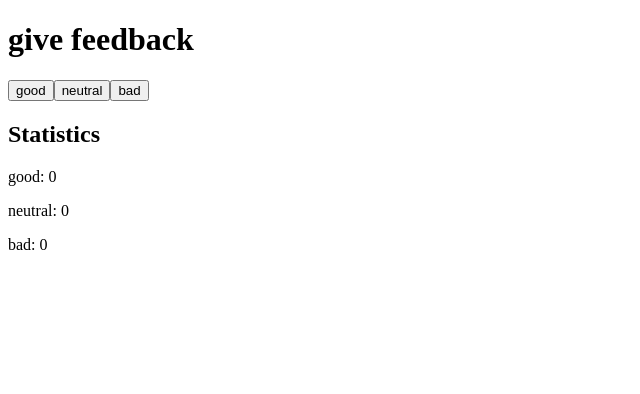
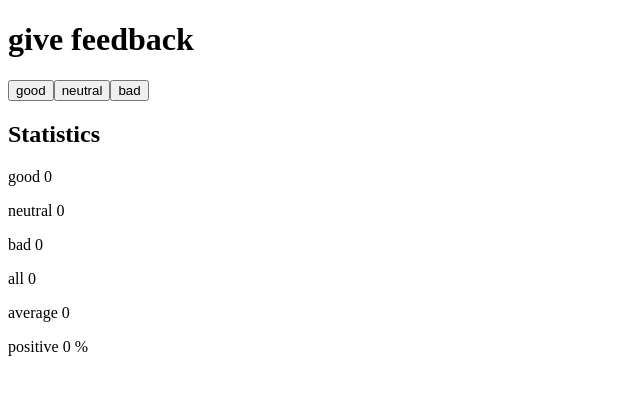
Before and after one commit to kostakoios/Deep-Dive-Into-Modern-Web-Development, a React (Vite) app in the folder part1/unicafe/: page / in a window 1280 px wide. Shown: the top 394 px of the page, without its empty margins (0-640 px from the left). Built offline with nearby package versions, Linux system fonts and the light colour scheme.

Commit message:
1.7: unicafe step2

```diff
--- a/part1/unicafe/src/App.jsx
+++ b/part1/unicafe/src/App.jsx
@@ -1,5 +1,26 @@
 import { useState } from 'react'
 
+const Button = ({buttonClicked, text}) => {
+  return (
+    <button onClick={buttonClicked}>{text}</button>
+  )
+}
+
+const Statistics = ({good, neutral, bad}) => {
+  let sum = good + neutral + bad
+  let average =  sum == 0 ? 0 : (good + (bad * (-1))) / sum
+  let positive = sum == 0 ? 0 : (good / sum) * 100
+  return (
+    <>
+      <p>good {good}</p>
+      <p>neutral {neutral}</p>
+      <p>bad {bad}</p>
+      <p>all {sum}</p>
+      <p>average {average}</p>
+      <p>positive {positive} %</p>
+    </>
+  )
+}
 const App = () => {
   // save clicks of each button to its own state
   const [good, setGood] = useState(0)
@@ -12,13 +33,12 @@ const App = () => {
   return (
     <div>
       <h1>give feedback</h1>
-      <button onClick={goodClicked}>good</button>
-      <button onClick={neutralClicked}>neutral</button>
-      <button onClick={badClicked}>bad</button>
+      <Button buttonClicked={goodClicked} text="good"/>
+      <Button buttonClicked={neutralClicked} text="neutral"/>
+      <Button buttonClicked={badClicked} text="bad"/>
+
       <h2>Statistics</h2>
-      <p>good: {good}</p>
-      <p>neutral: {neutral}</p>
-      <p>bad: {bad}</p>
+      <Statistics good={good} neutral={neutral} bad={bad}/>
     </div>
   )
 }
```
